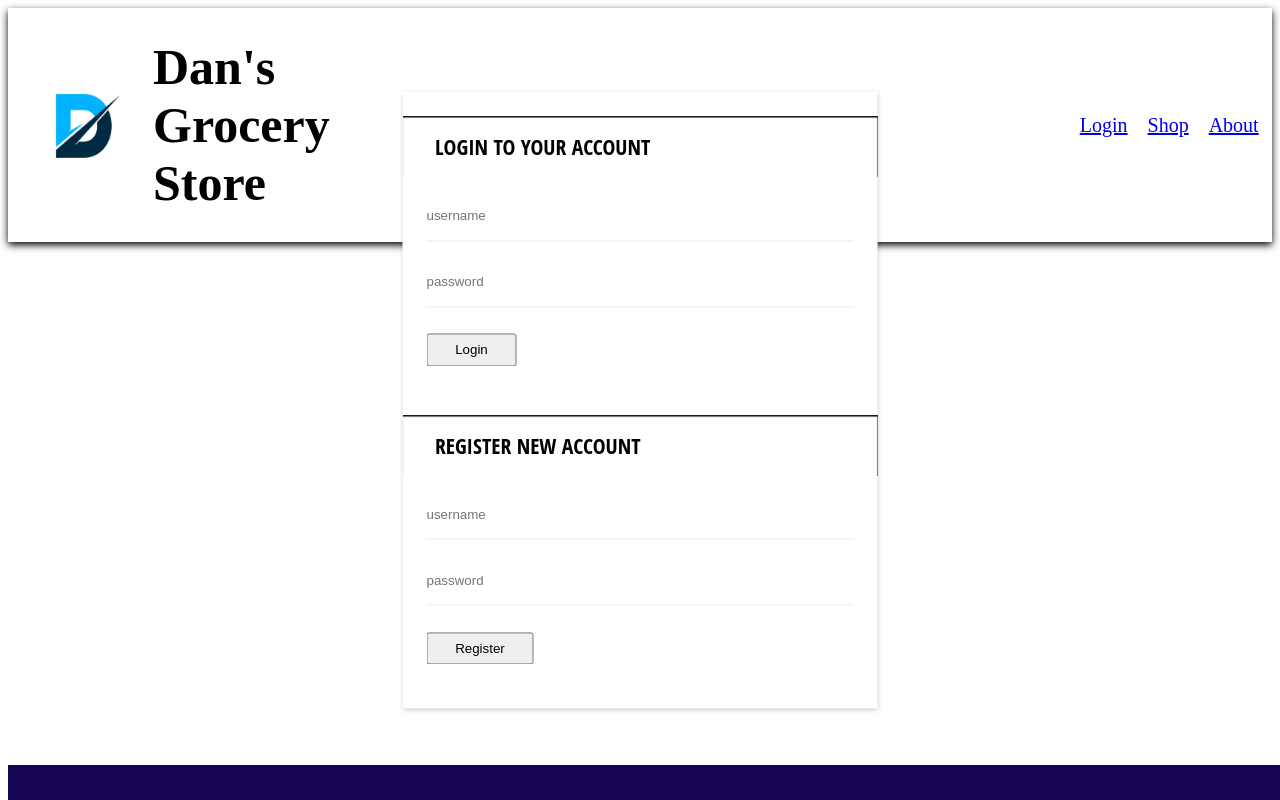
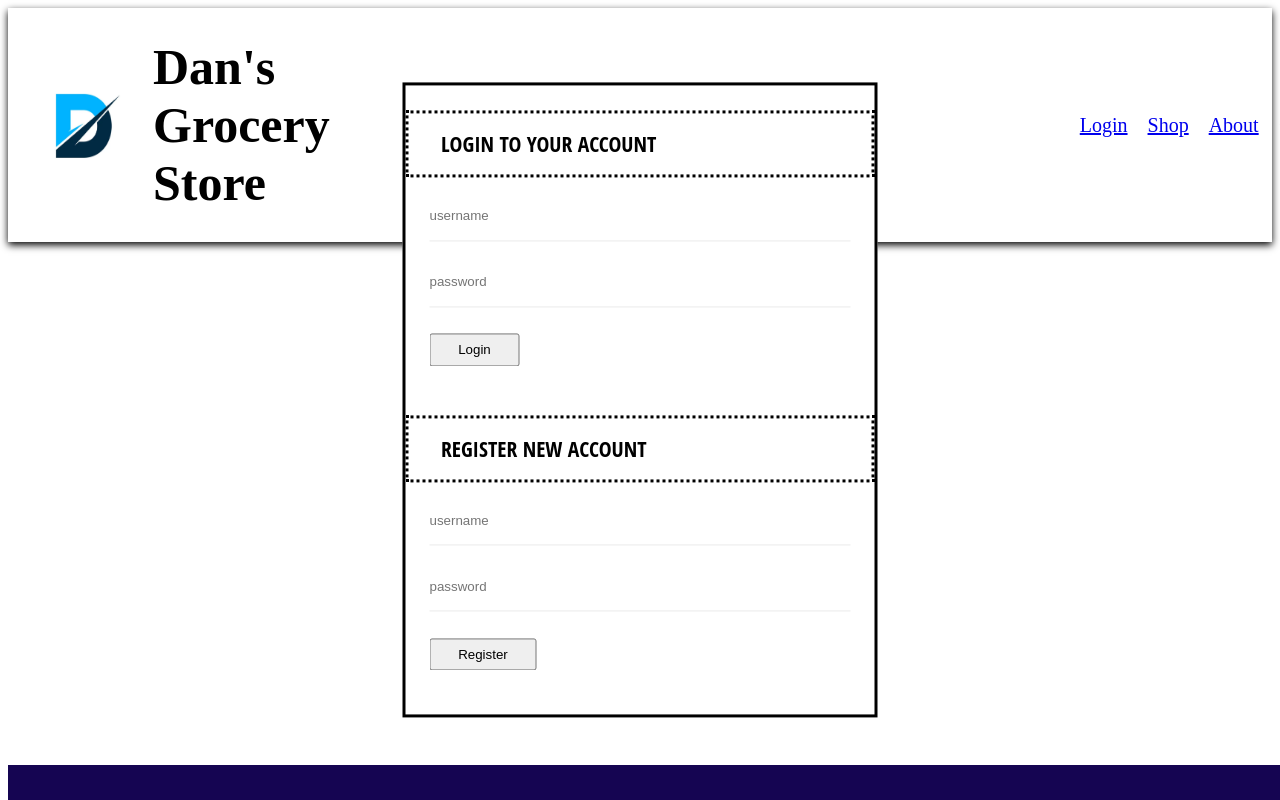
Before and after one commit to dawolfe2/online_shop, a React (Create React App) app in the folder Client/: page / in a window 1280 px wide. Shown: the top 800 px of the page. Built offline with nearby package versions, Linux system fonts and the light colour scheme; no server answers.

Commit message:
Added redux

```diff
--- a/Client/package.json
+++ b/Client/package.json
@@ -12,6 +12,7 @@
     "react-icons": "^4.4.0",
     "react-router-dom": "^6.3.0",
     "react-scripts": "^2.1.3",
+    "redux-persist": "^6.0.0",
     "styled-components": "^5.3.5",
     "web-vitals": "^2.1.4"
   },
--- a/Client/src/components/home/home.css
+++ b/Client/src/components/home/home.css
@@ -13,8 +13,8 @@
 -o-transform: translate(-50%,-50%);
 -ms-transform: translate(-50%,-50%);
 transform: translate(-50%,-50%);
-
-  box-shadow: 0px 2px 5px rgba(0,0,0,.25);
+  border-style: solid;
+  /* box-shadow: 0px 2px 5px rgba(0,0,0,.25); */
 }
 
   .form {
@@ -32,7 +32,8 @@ transform: translate(-50%,-50%);
     width: 100%;
     text-transform: uppercase;
     padding: .75em 1em .75em 1.5em;
-    box-shadow:inset 0px 1px 1px;
+    /* box-shadow:inset 0px 1px 1px; */
+    border-style: dotted;
     margin: 0;
     font-weight: 200;
     margin-top: 25px;
```
Also changed, not shown: Client/src/components/item.js (+5 -3 lines), 2 other files (tests, documents, lock files or other folders).
